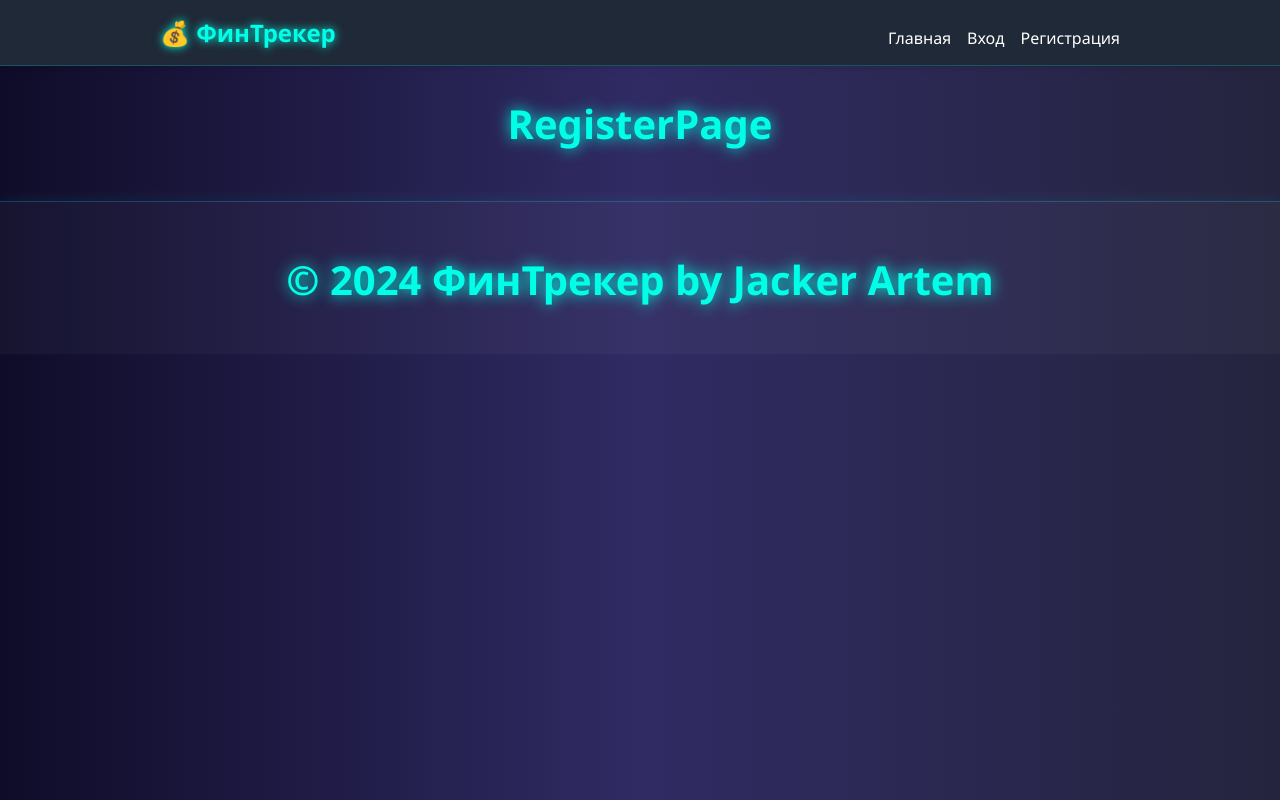
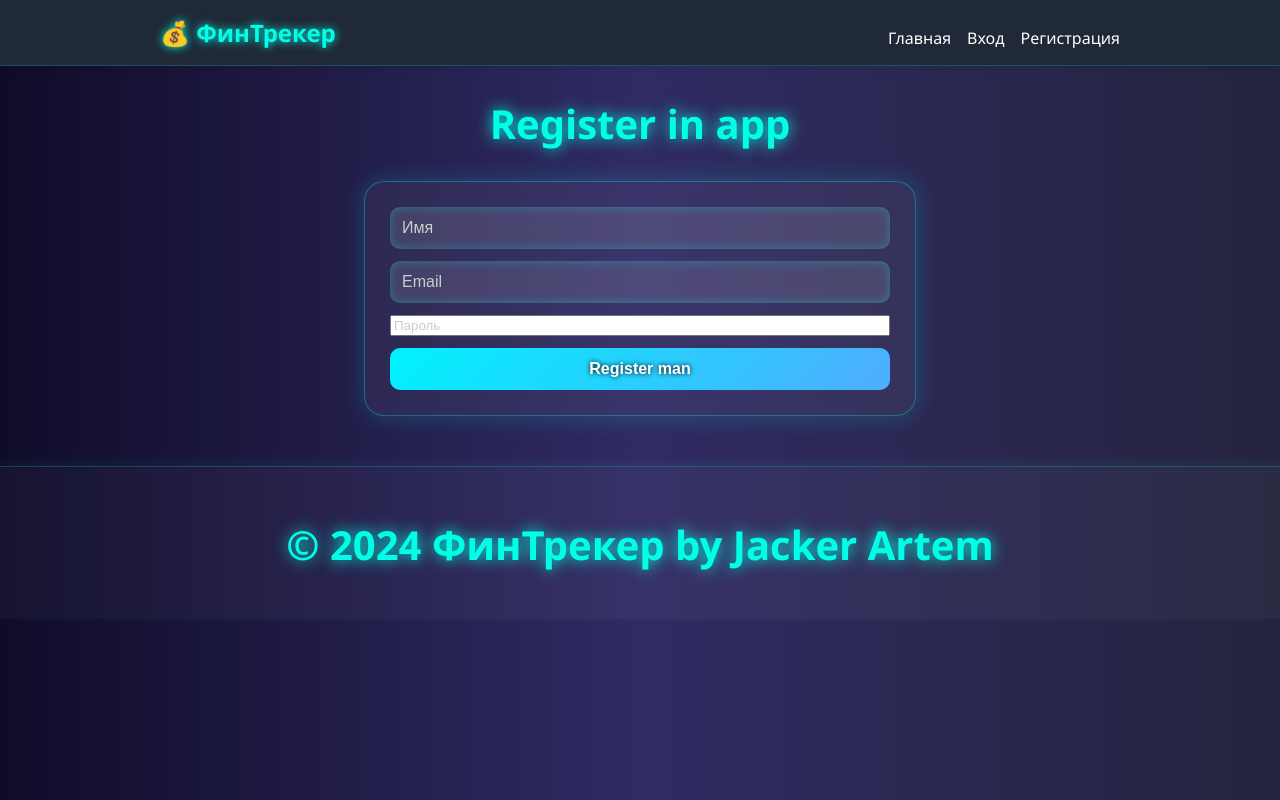
Before and after one commit to JackArt237483/fullstack_expenses, a Vue app in the folder frontend/skills/: page /register in a window 1280 px wide. Built offline with nearby package versions, Linux system fonts and the light colour scheme.

Commit message:
add auth form

```diff
--- a/frontend/skills/package.json
+++ b/frontend/skills/package.json
@@ -11,6 +11,7 @@
     "format": "prettier --write src/"
   },
   "dependencies": {
+    "axios": "^1.11.0",
     "vue": "^3.5.17",
     "vue-router": "^4.5.1"
   },
--- /dev/null
+++ b/frontend/skills/src/components/auth/LoginForm.vue
@@ -0,0 +1,11 @@
+<script setup>
+
+</script>
+
+<template>
+
+</template>
+
+<style scoped>
+
+</style>
--- /dev/null
+++ b/frontend/skills/src/components/auth/RegisterForm.vue
@@ -0,0 +1,41 @@
+<script setup>
+  // импорт всего необходимого
+  import {ref} from "vue";
+  import axios from "axios";
+  import  {useRouter} from "vue-router";
+  // импортируем перменные реактивные
+  const name = ref('')
+  const email = ref('')
+  const password = ref('')
+  const error = ref(null)
+  const router = useRouter()
+  // функция регистрации
+  const register = async () => {
+    try{
+      const res = await axios.post("http://localhost:8080/auth/register",{
+        name: name.value,
+        email: email.value,
+        password: password.value
+      })
+      localStorage.setItem('token',res.data.token)
+      router.push("/");
+    } catch (err) {
+      // если сервер вернул ошибку покажи ошибку
+      error.value = err.res?.data?.error || 'MEN MISTAKE REGISTRATION'
+    }
+  }
+</script>
+
+<template>
+  <form @submit.prevent="register">
+    <input v-model="name" type="text" placeholder="Имя" required>
+    <input v-model="email" type="text" placeholder="Email" required>
+    <input v-model="password" type="password" placeholder="Пароль" required>
+    <div v-if="error" class="error-message">{error}</div>
+    <button type="submit">Register man</button>
+  </form>
+</template>
+
+<style scoped>
+
+</style>
--- a/frontend/skills/src/views/LoginPage.vue
+++ b/frontend/skills/src/views/LoginPage.vue
@@ -1,9 +1,11 @@
 <script setup>
 
+import LoginForm from "@/components/auth/LoginForm.vue";
 </script>
 
 <template>
-  <h1>LoginPage</h1>
+  <h1>Login page</h1>
+  <LoginForm/>
 </template>
 
 <style scoped>
--- a/frontend/skills/src/views/RegisterPage.vue
+++ b/frontend/skills/src/views/RegisterPage.vue
@@ -1,9 +1,11 @@
 <script setup>
 
+import RegisterForm from "@/components/auth/RegisterForm.vue";
 </script>
 
 <template>
-  <h1>RegisterPage</h1>
+  <h1>Register in app</h1>
+  <RegisterForm/>
 </template>
 
 <style scoped>
```
Also changed, not shown: 1 other file (tests, documents, lock files or other folders).
